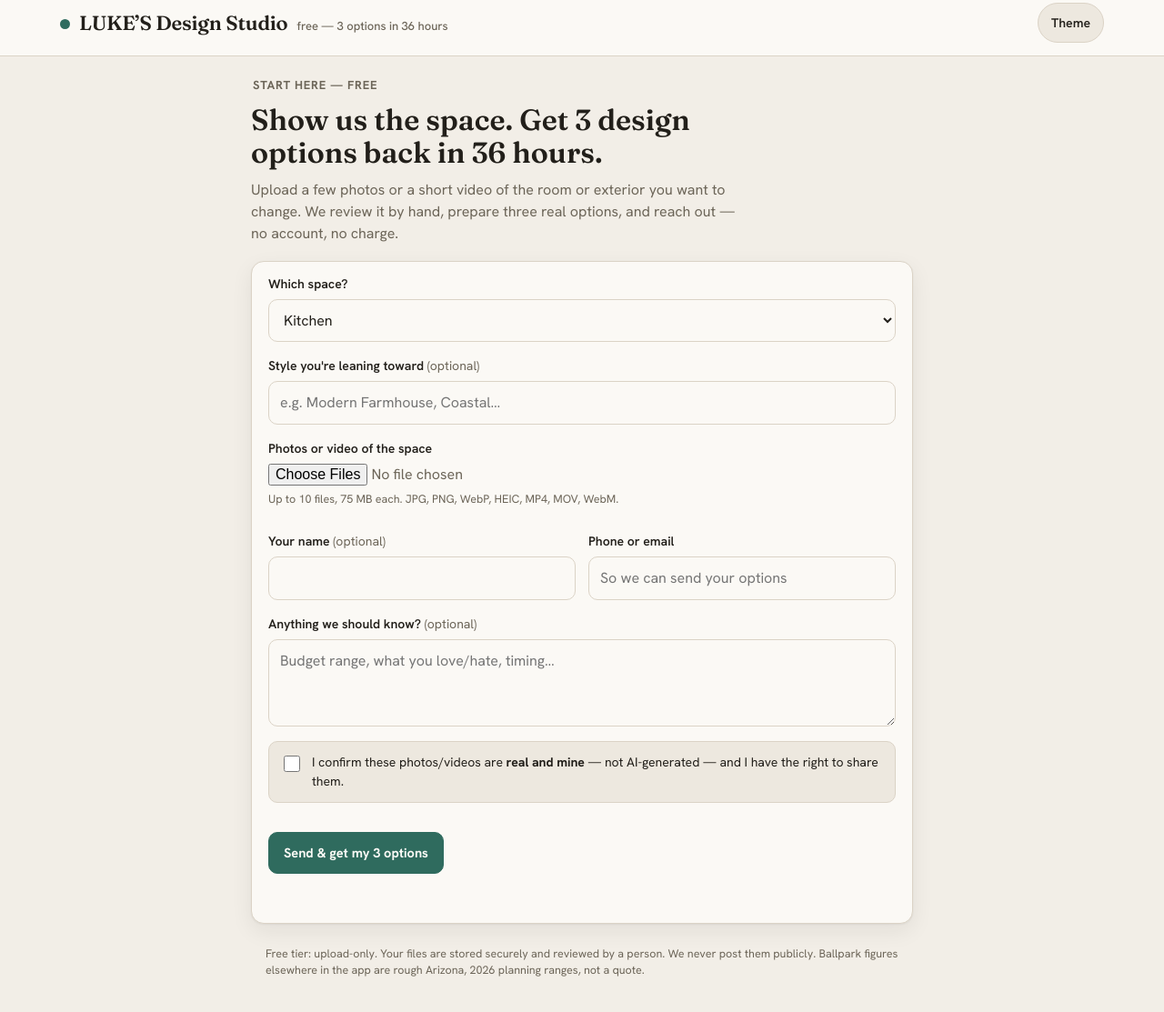
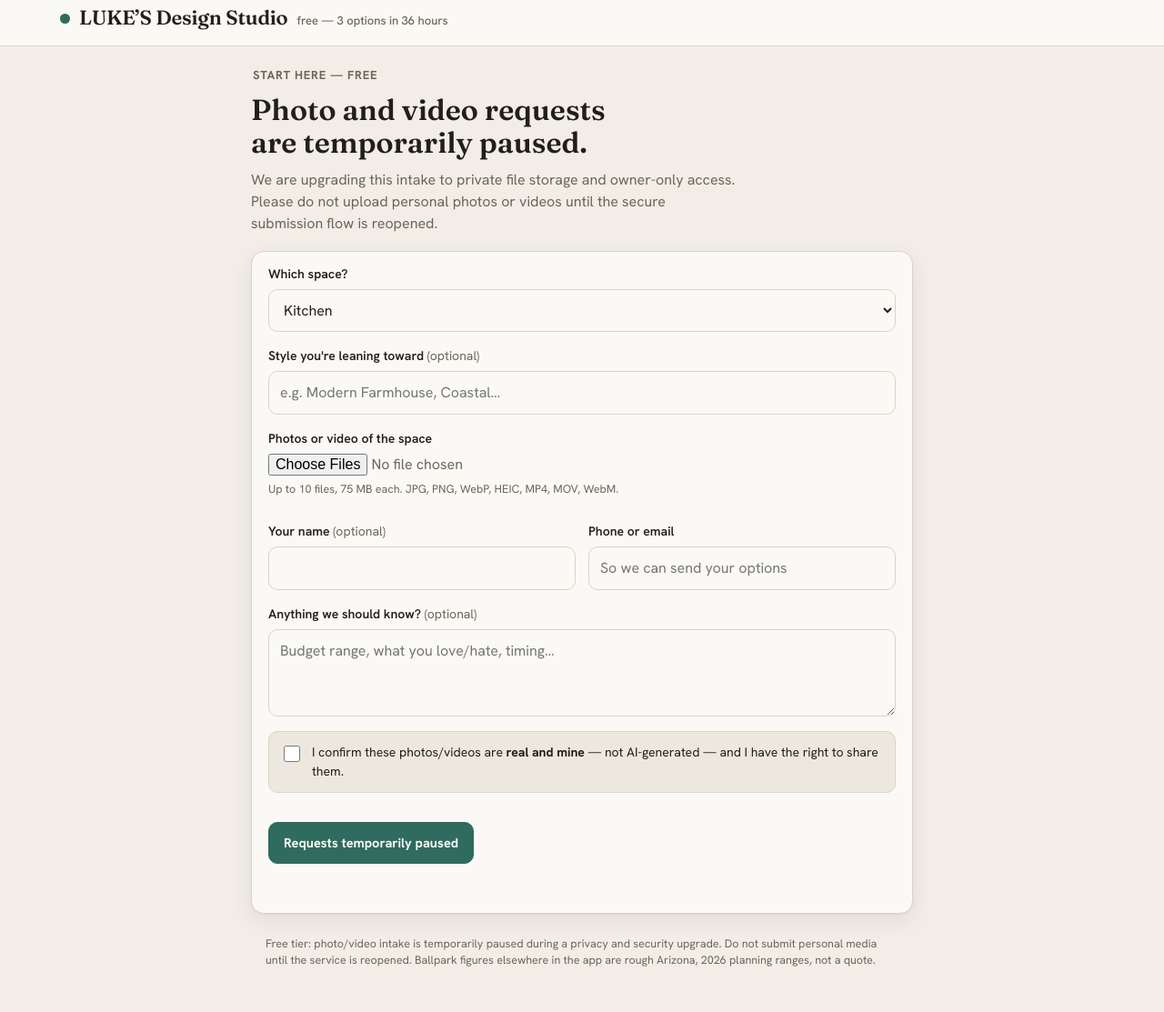
Before and after one commit to Qwerkees/home-design-studio, a website: page free.html in a window 1280 px wide. Shown: the part 11-1124 px from the top of the page at 91% size. Drawn offline with Linux system fonts and the light colour scheme.

Commit message:
Pause free intake and remove dark theme control

```diff
--- a/free.html
+++ b/free.html
@@ -18,15 +18,13 @@
       <h1><a href="/" style="color:inherit;text-decoration:none">LUKE&rsquo;S Design Studio</a></h1>
       <small>free — 3 options in 36 hours</small>
     </div>
-    <button class="theme-btn" id="themeBtn" type="button" aria-label="Switch color theme">Theme</button>
   </div>
 </header>
 
 <div class="wrap free">
   <div class="eyebrow">Start here — free</div>
-  <h2 class="free-h">Show us the space. Get 3 design options back in 36 hours.</h2>
-  <p class="free-lead">Upload a few photos or a short video of the room or exterior you want to change.
-    We review it by hand, prepare three real options, and reach out — no account, no charge.</p>
+  <h2 class="free-h">Photo and video requests are temporarily paused.</h2>
+  <p class="free-lead">We are upgrading this intake to private file storage and owner-only access. Please do not upload personal photos or videos until the secure submission flow is reopened.</p>
 
   <form id="rfqForm" class="panel free-form" novalidate>
     <div class="body">
@@ -69,7 +67,7 @@
       </label>
 
       <div class="actions">
-        <button class="btn primary" id="submitBtn" type="submit">Send &amp; get my 3 options</button>
+        <button class="btn primary" id="submitBtn" type="submit" disabled>Requests temporarily paused</button>
       </div>
       <p class="disclaimer" id="formMsg" aria-live="polite"></p>
     </div>
@@ -88,7 +86,7 @@
   </section>
 
   <footer>
-    Free tier: upload-only. Your files are stored securely and reviewed by a person. We never post them publicly.
+    Free tier: photo/video intake is temporarily paused during a privacy and security upgrade. Do not submit personal media until the service is reopened.
     Ballpark figures elsewhere in the app are rough Arizona, 2026 planning ranges, not a quote.
   </footer>
 </div>
```
